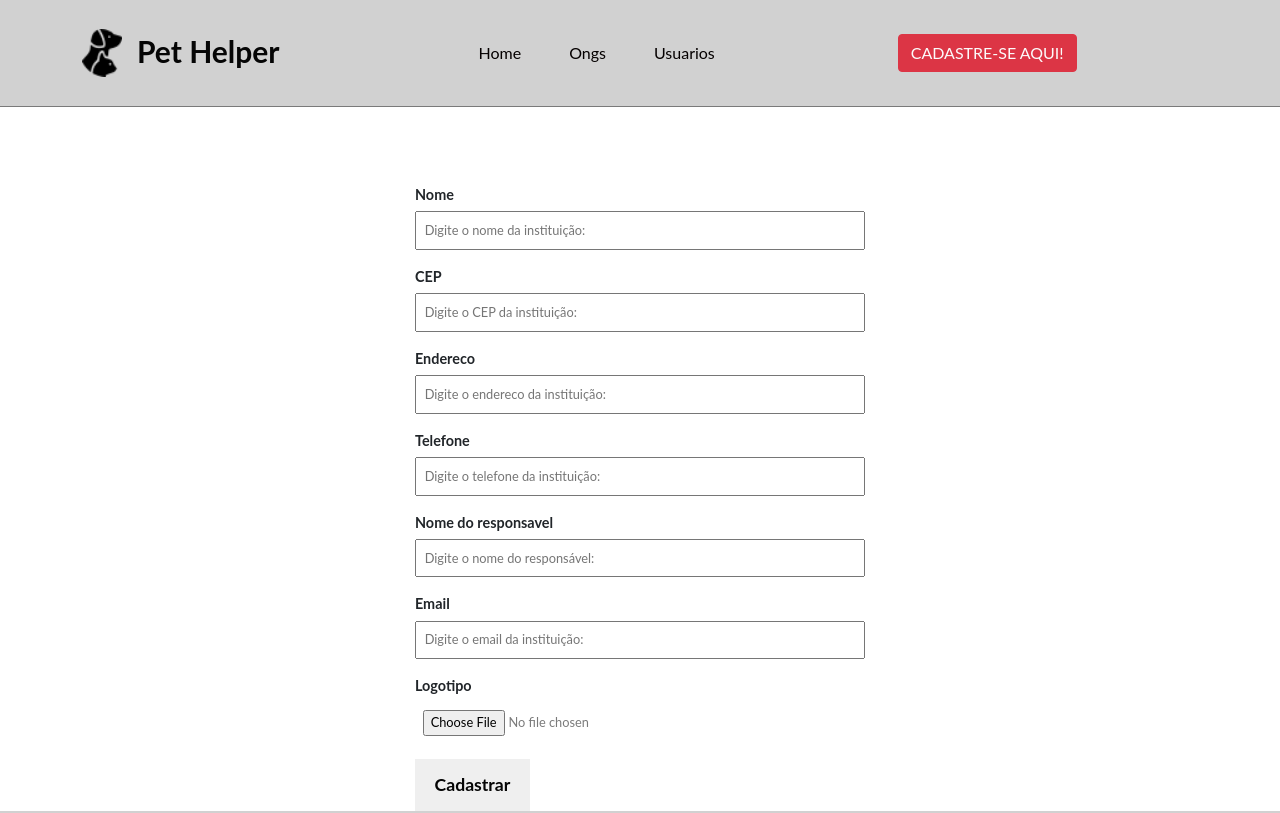
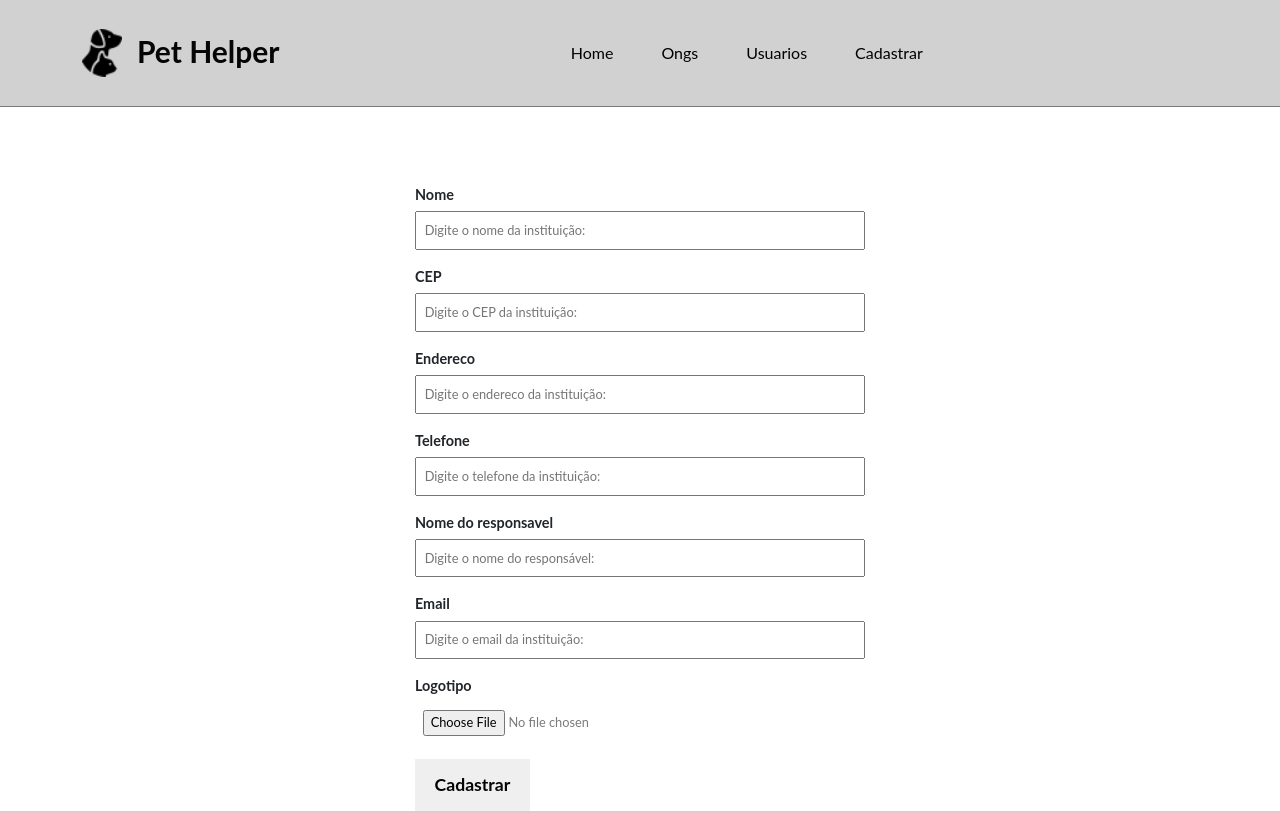
Before and after one commit to alexandrejengenhariadev/pethelper, an Angular app: page /ongs/new in a window 1280 px wide. Shown: the top 813 px of the page. Built offline with nearby package versions, Linux system fonts and the light colour scheme.

Commit message:
Finalizado formulario de envio

```diff
--- a/src/app/components/header/header.component.html
+++ b/src/app/components/header/header.component.html
@@ -16,11 +16,11 @@
               <li class="nav-item">
                 <a class="nav-link" routerLink="/usuarios">Usuarios</a>
               </li>
+              <li class="nav-item">
+                <a class="nav-link" routerLink="/ongs/new">Cadastrar</a>
+              </li>
           </ul>
 
-          <form class="d-flex cadastro" >
-              <button class="btn btn-danger" type="submit" > <a routerLink="ongs/new">CADASTRE-SE AQUI!</a> </button>
-          </form>
 
       </div>
   </div>
--- a/src/app/components/ong-form/ong-form.component.html
+++ b/src/app/components/ong-form/ong-form.component.html
@@ -5,7 +5,7 @@
 <br>
 <br>
 
-<form (ngSubmit)="submit()"[formGroup]="ongForm" #formDir="ngForm" >
+<form (ngSubmit)="submit()"[formGroup]="ongForm" #formDir="ngForm">
 
 
     <div class="form-group">
@@ -78,5 +78,5 @@
         <label for="imagem">Logotipo</label>
         <input type="file" (change)="onFileSelected($event)">
     </div>
-    <input type="submit" value="Cadastrar">
+    <input type="submit" value="{{btnText}}">
 </form>
--- a/src/app/components/pages/nova-ong/nova-ong.component.html
+++ b/src/app/components/pages/nova-ong/nova-ong.component.html
@@ -1,2 +1,4 @@
 <p>nova-ong works!</p>
-<app-ong-form [btnText]="btnText"></app-ong-form>
+<app-ong-form [btnText]="btnText"
+(onSubmit)="createHandler($event)"
+></app-ong-form>
--- a/src/app/services/ong.service.ts
+++ b/src/app/services/ong.service.ts
@@ -1,6 +1,6 @@
 import { Injectable } from '@angular/core';
 import { environment } from 'src/environments/environment';
-import { Ong } from '../Ong';
+
 import { Observable } from 'rxjs';
 import { HttpClient } from '@angular/common/http';
 
```
